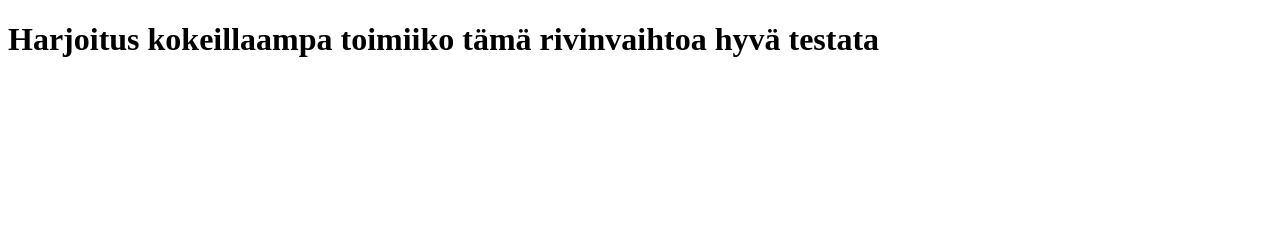
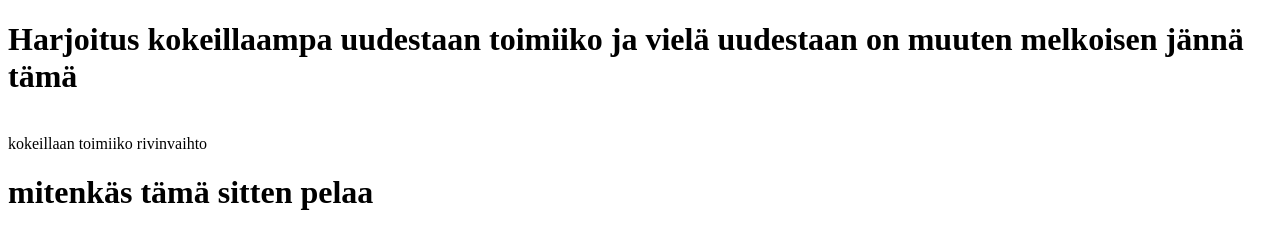
Before and after one commit to ileesu/harjoitus2, a plain HTML site: page site/index.html in a window 1280 px wide. Drawn offline with Linux system fonts and the light colour scheme.

Commit message:
jatketaan kerran vielä

```diff
--- a/site/index.html
+++ b/site/index.html
@@ -4,6 +4,10 @@
 	<title>Harjoitus2</title>
 	</head>
 	<body>
-		<h1>Harjoitus kokeillaampa toimiiko tämä rivinvaihtoa hyvä testata</h1>
+		<h1>Harjoitus kokeillaampa uudestaan toimiiko ja vielä uudestaan on muuten melkoisen jännä tämä</h1>
+		<br>kokeillaan toimiiko rivinvaihto
+		<br>
+
 	</body>
+	<h1>mitenkäs tämä sitten pelaa</h1>
 </html>
```
